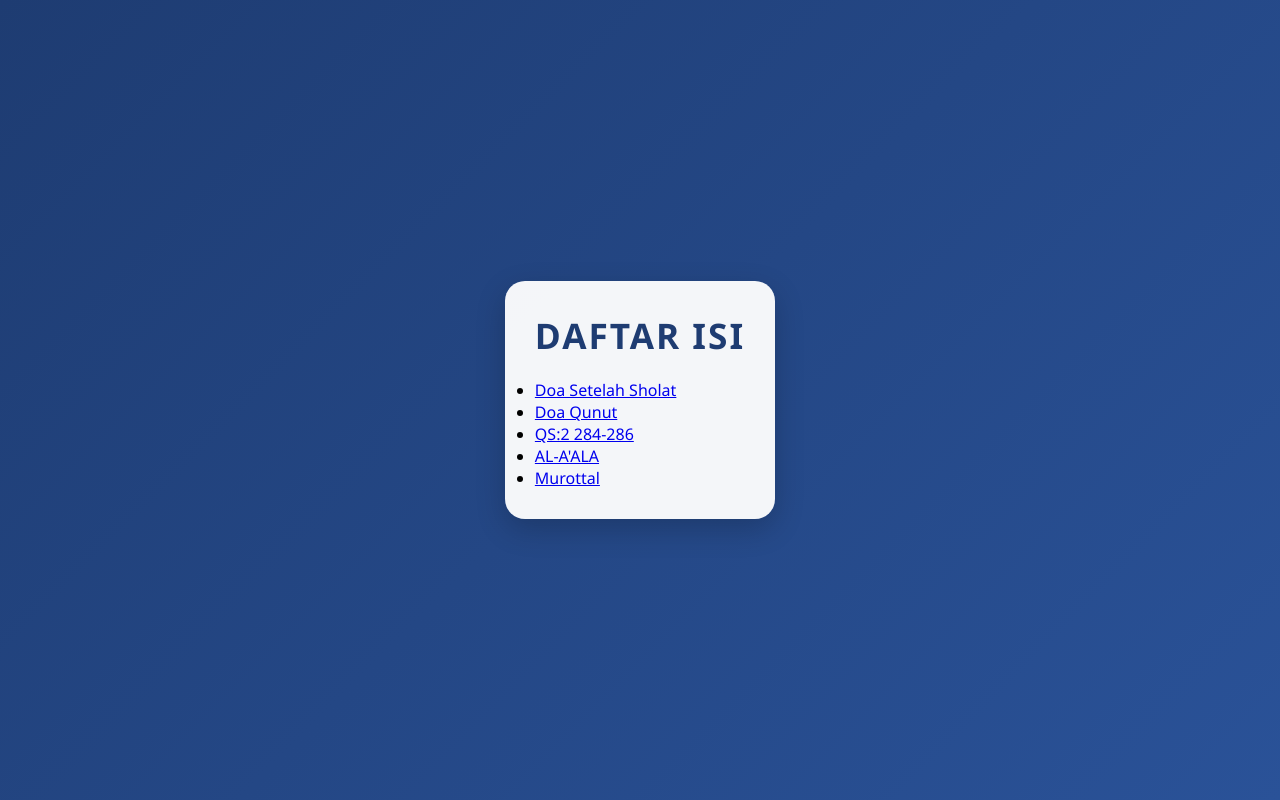
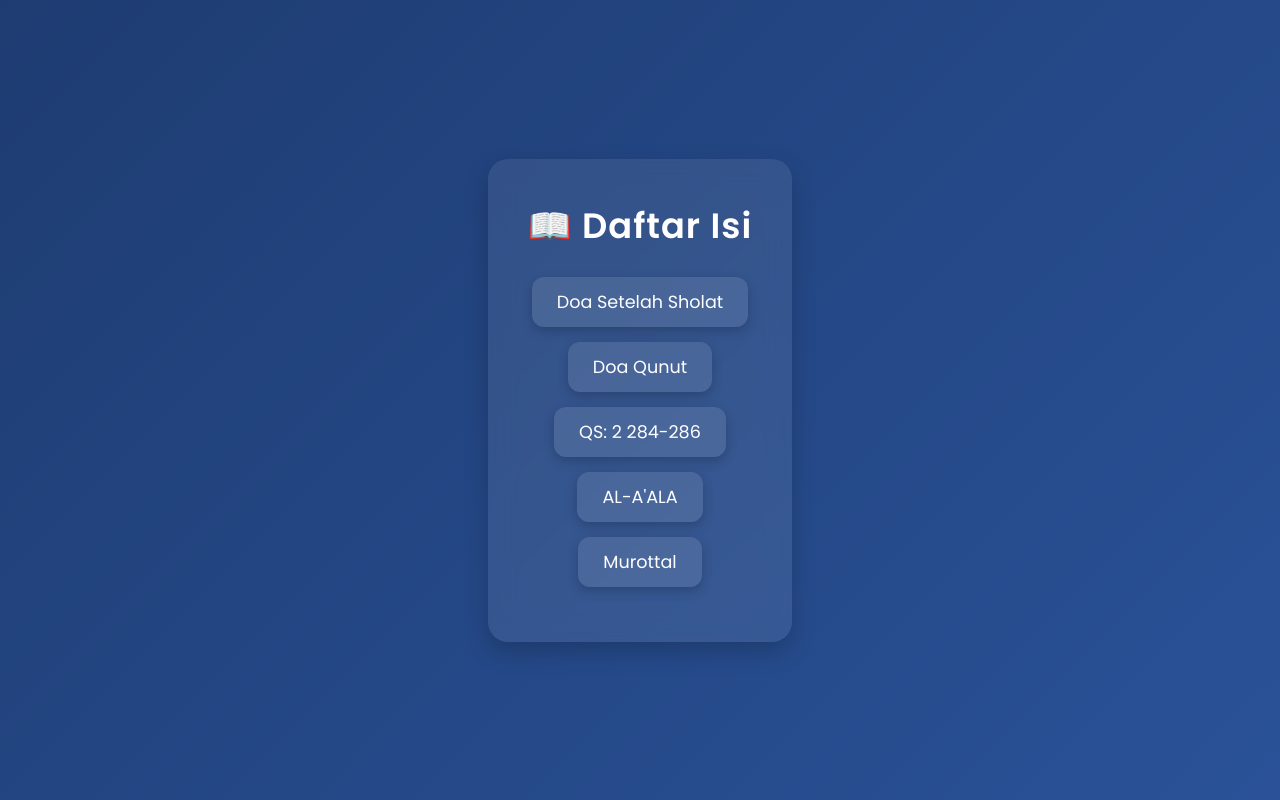
Before and after one commit to Syuhadak27/syuhadak27.github.io, a plain HTML site: page index.html in a window 1280 px wide. Drawn offline with Linux system fonts and the light colour scheme.

Commit message:
Update index.html

```diff
--- a/index.html
+++ b/index.html
@@ -3,23 +3,88 @@
 <head>
   <meta charset="UTF-8">
   <meta name="viewport" content="width=device-width, initial-scale=1.0">
-    <title>Daftar Isi - Doa dan Sholawat</title>
-    <link rel="stylesheet" href="style.css">
+  <title>Daftar Isi - Doa & Sholawat</title>
+  <link href="https://fonts.googleapis.com/css2?family=Poppins:wght@400;600&display=swap" rel="stylesheet">
   <style>
+    * {
+      margin: 0;
+      padding: 0;
+      box-sizing: border-box;
+      font-family: 'Poppins', sans-serif;
+    }
 
+    body {
+      background: linear-gradient(135deg, #1e3c72, #2a5298);
+      color: #fff;
+      min-height: 100vh;
+      display: flex;
+      justify-content: center;
+      align-items: center;
+      overflow-x: hidden;
+    }
+
+    .container {
+      background: rgba(255, 255, 255, 0.08);
+      backdrop-filter: blur(12px);
+      padding: 40px;
+      border-radius: 20px;
+      box-shadow: 0 10px 25px rgba(0,0,0,0.2);
+      text-align: center;
+      animation: fadeIn 1.2s ease-in-out;
+    }
+
+    h1 {
+      font-size: 2.2rem;
+      margin-bottom: 25px;
+      font-weight: 600;
+      letter-spacing: 1px;
+    }
+
+    .toc-list {
+      list-style: none;
+    }
+
+    .toc-item {
+      margin: 15px 0;
+    }
+
+    .toc-link {
+      display: inline-block;
+      padding: 12px 25px;
+      border-radius: 12px;
+      text-decoration: none;
+      font-size: 1.1rem;
+      color: #fff;
+      background: rgba(255,255,255,0.1);
+      transition: all 0.3s ease;
+      box-shadow: 0 4px 12px rgba(0,0,0,0.2);
+    }
+
+    .toc-link:hover {
+      background: #ffce00;
+      color: #222;
+      transform: translateY(-3px) scale(1.05);
+      box-shadow: 0 6px 18px rgba(0,0,0,0.3);
+    }
+
+    @keyframes fadeIn {
+      from { opacity: 0; transform: translateY(20px); }
+      to { opacity: 1; transform: translateY(0); }
+    }
   </style>
 </head>
 <body>
   <div class="container">
-        <h1>Daftar Isi</h1>
+    <h1>📖 Daftar Isi</h1>
     <ul class="toc-list">
       <li class="toc-item">
         <a href="doa_setelah_sholat_2.html" class="toc-link">Doa Setelah Sholat</a>
+      </li>
       <li class="toc-item">
         <a href="doa_qunut.html" class="toc-link">Doa Qunut</a>
       </li>
       <li class="toc-item">
-                <a href="al-baqoroh-284-286.html" class="toc-link">QS:2 284-286</a>
+        <a href="al-baqoroh-284-286.html" class="toc-link">QS: 2 284-286</a>
       </li>
       <li class="toc-item">
         <a href="al_aala.html" class="toc-link">AL-A'ALA</a>
@@ -27,8 +92,6 @@
       <li class="toc-item">
         <a href="murottal/index.html" class="toc-link">Murottal</a>
       </li>
-
-            </li>
     </ul>
   </div>
 </body>
```
Lines whose indentation alone changed are shown as unchanged.
